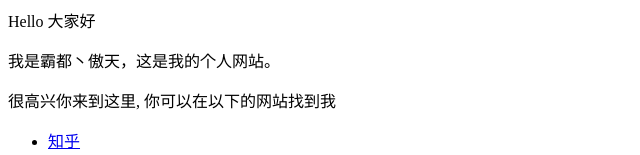
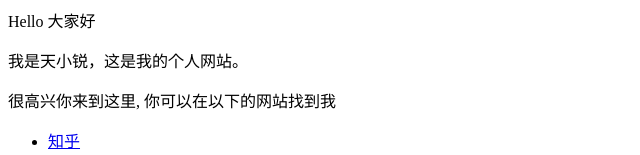
Before and after one commit to Tianxiaorui9001/tianxiaorui9001.github.io, a plain HTML site: page index.html in a window 1280 px wide. Shown: the top 155 px of the page, without its empty margins (0-640 px from the left). Drawn offline with Linux system fonts and the light colour scheme.

Commit message:
Update index.html

```diff
--- a/index.html
+++ b/index.html
@@ -1,5 +1,5 @@
 <p>Hello 大家好</p>
-<p>我是霸都丶傲天，这是我的个人网站。 </p>
+<p>我是天小锐，这是我的个人网站。 </p>
 <p>很高兴你来到这里, 你可以在以下的网站找到我</p>
 
 <ul>
```
